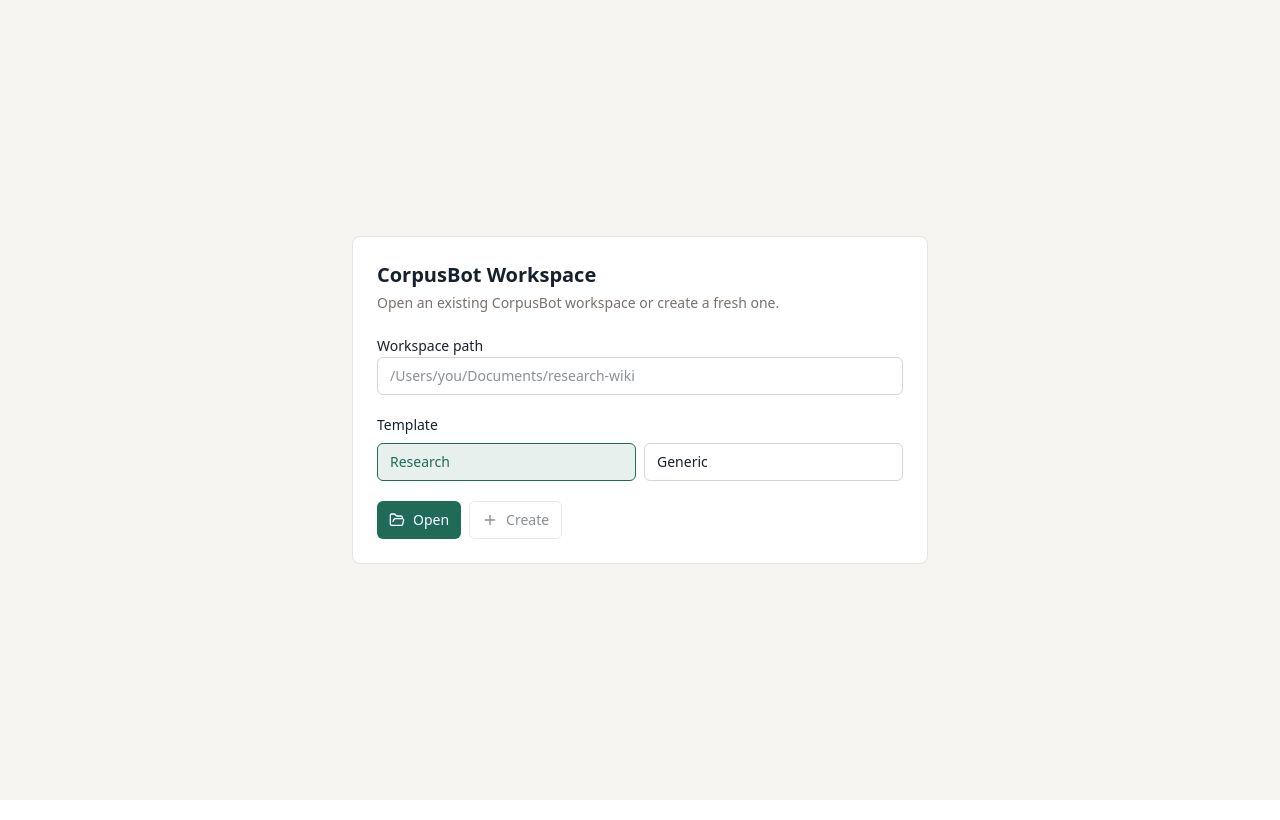
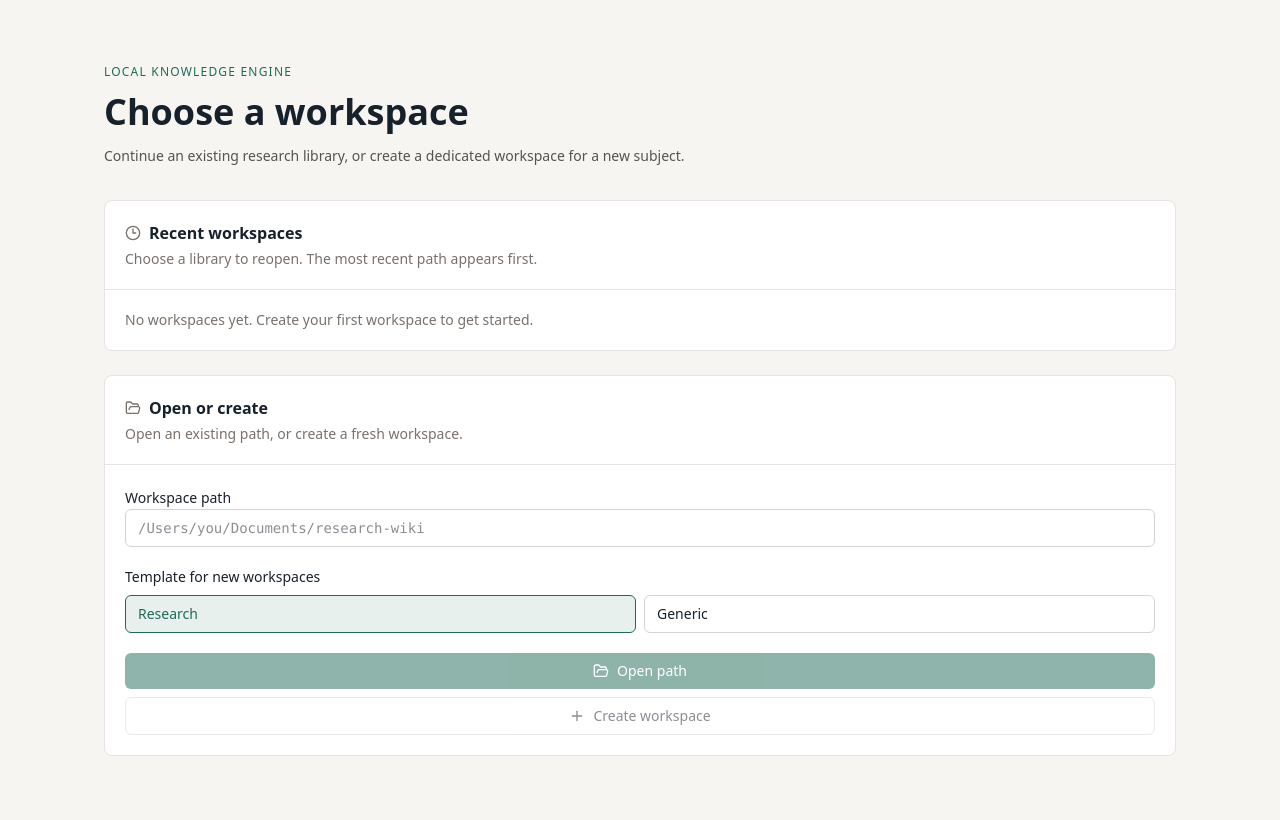
Before and after one commit to chutian0610/CorpusBot, a React (Vite) app: page / in a window 1280 px wide. Built offline with nearby package versions, Linux system fonts and the light colour scheme.

Commit message:
feat: add workspace launcher

```diff
--- a/src/App.tsx
+++ b/src/App.tsx
@@ -357,13 +357,8 @@
   const setActiveView = useWorkspaceStore((state) => state.setActiveView);
   const refresh = useWorkspaceStore((state) => state.refresh);
   const loadHistory = useWorkspaceStore((state) => state.loadHistory);
-  const restoreLastWorkspace = useWorkspaceStore((state) => state.restoreLastWorkspace);
   const returnToWorkspaceSetup = useWorkspaceStore((state) => state.returnToWorkspaceSetup);
   const loading = useWorkspaceStore((state) => state.loading);
-
-  useEffect(() => {
-    void restoreLastWorkspace();
-  }, [restoreLastWorkspace]);
 
   if (!initialized) {
     return <WorkspaceSetup />;
--- a/src/components/WorkspaceSetup.tsx
+++ b/src/components/WorkspaceSetup.tsx
@@ -1,59 +1,164 @@
 import { useState } from 'react';
-import { FolderOpen, Plus } from 'lucide-react';
+import { ArrowRight, Clock3, FolderOpen, Plus } from 'lucide-react';
 import { useWorkspaceStore } from '../store/useWorkspaceStore';
 import type { TemplateId } from '../types';
 
 export function WorkspaceSetup() {
   const root = useWorkspaceStore((state) => state.root);
   const recentWorkspaces = useWorkspaceStore((state) => state.recentWorkspaces);
-  const [selectedRoot, setSelectedRoot] = useState(root);
+  const [newRoot, setNewRoot] = useState('');
   const [template, setTemplate] = useState<TemplateId>('research');
   const initialize = useWorkspaceStore((state) => state.initialize);
   const open = useWorkspaceStore((state) => state.open);
   const loading = useWorkspaceStore((state) => state.loading);
   const error = useWorkspaceStore((state) => state.error);
 
+  const lastWorkspace = recentWorkspaces[0] ?? root;
+  const earlierWorkspaces = recentWorkspaces.filter((workspace) => workspace !== lastWorkspace);
+
   return (
-    <div className="flex min-h-screen items-center justify-center bg-paper p-6 text-ink">
-      <form
-        className="w-full max-w-xl space-y-5 rounded-lg border border-stone-200 bg-white p-6"
-        onSubmit={(event) => {
-          event.preventDefault();
-          if (selectedRoot.trim()) void open(selectedRoot.trim());
-        }}
-      >
-        <div>
-          <h1 className="text-xl font-semibold">CorpusBot Workspace</h1>
-          <p className="mt-1 text-sm text-stone-500">
-            Open an existing CorpusBot workspace or create a fresh one.
+    <div className="min-h-screen bg-paper text-ink">
+      <div className="mx-auto w-full max-w-6xl px-6 py-10 lg:px-10 lg:py-16">
+        <header className="max-w-3xl">
+          <p className="text-xs font-medium tracking-widest text-moss uppercase">
+            Local knowledge engine
           </p>
-        </div>
+          <h1 className="mt-3 text-3xl font-semibold lg:text-4xl">Choose a workspace</h1>
+          <p className="mt-3 max-w-2xl text-sm leading-6 text-stone-600">
+            Continue an existing research library, or create a dedicated workspace for a new
+            subject.
+          </p>
+        </header>
+
         {error ? (
           <div
             role="alert"
-            className="rounded-md border border-red-200 bg-red-50 p-3 text-sm text-red-700"
+            className="mt-8 rounded-md border border-red-200 bg-red-50 p-3 text-sm text-red-700"
           >
             {error}
           </div>
         ) : null}
+
+        <div className="mt-8 grid items-start gap-6 lg:grid-cols-[minmax(0, 1fr)_400px]">
+          <section
+            aria-labelledby="recent-workspaces-heading"
+            className="order-2 rounded-lg border border-stone-200 bg-white lg:order-1"
+          >
+            <div className="border-b border-stone-200 p-5">
+              <h2
+                id="recent-workspaces-heading"
+                className="flex items-center gap-2 text-base font-semibold"
+              >
+                <Clock3 className="size-4 text-stone-500" />
+                Recent workspaces
+              </h2>
+              <p className="mt-1 text-sm text-stone-500">
+                Choose a library to reopen. The most recent path appears first.
+              </p>
+            </div>
+
+            {lastWorkspace ? (
+              <div className="p-5">
+                <div className="flex flex-col gap-3 rounded-md border border-moss/20 bg-moss/5 p-4 sm:flex-row sm:items-center sm:justify-between">
+                  <div className="min-w-0">
+                    <p className="text-xs font-medium text-moss uppercase">Last opened</p>
+                    <p className="mt-1 truncate font-mono text-sm" title={lastWorkspace}>
+                      {lastWorkspace}
+                    </p>
+                  </div>
+                  <button
+                    type="button"
+                    disabled={loading}
+                    onClick={() => void open(lastWorkspace)}
+                    className="inline-flex shrink-0 items-center justify-center gap-2 rounded-md bg-moss px-3 py-2 text-sm font-medium text-white disabled:opacity-50"
+                  >
+                    Open
+                    <ArrowRight className="size-4" />
+                  </button>
+                </div>
+
+                {earlierWorkspaces.length > 0 ? (
+                  <ul className="mt-5 divide-y divide-stone-200">
+                    {earlierWorkspaces.map((workspace, index) => (
+                      <li key={workspace}>
+                        <button
+                          type="button"
+                          disabled={loading}
+                          onClick={() => void open(workspace)}
+                          className="flex w-full items-center gap-4 py-3 text-left hover:bg-stone-50 disabled:opacity-50"
+                        >
+                          <span className="w-6 font-mono text-xs text-stone-400">
+                            {String(index + 1).padStart(2, '0')}
+                          </span>
+                          <span className="min-w-0 flex-1">
+                            <span className="block truncate font-mono text-sm">{workspace}</span>
+                            <span className="mt-1 block text-xs text-stone-500">
+                              Open this workspace
+                            </span>
+                          </span>
+                          <ArrowRight className="size-4 shrink-0 text-stone-400" />
+                        </button>
+                      </li>
+                    ))}
+                  </ul>
+                ) : (
+                  <p className="mt-4 text-sm text-stone-500">No earlier workspaces.</p>
+                )}
+              </div>
+            ) : (
+              <div className="p-5">
+                <p className="text-sm text-stone-500">
+                  No workspaces yet. Create your first workspace to get started.
+                </p>
+              </div>
+            )}
+          </section>
+
+          <section
+            aria-labelledby="new-workspace-heading"
+            className="order-1 rounded-lg border border-stone-200 bg-white lg:order-2"
+          >
+            <div className="border-b border-stone-200 p-5">
+              <h2
+                id="new-workspace-heading"
+                className="flex items-center gap-2 text-base font-semibold"
+              >
+                <FolderOpen className="size-4 text-stone-500" />
+                Open or create
+              </h2>
+              <p className="mt-1 text-sm text-stone-500">
+                Open an existing path, or create a fresh workspace.
+              </p>
+            </div>
+
+            <form
+              className="space-y-5 p-5"
+              onSubmit={(event) => {
+                event.preventDefault();
+                if (newRoot.trim()) void open(newRoot.trim());
+              }}
+            >
               <label className="block space-y-2">
                 <span className="text-sm font-medium">Workspace path</span>
                 <input
-            value={selectedRoot}
-            onChange={(event) => setSelectedRoot(event.target.value)}
+                  value={newRoot}
+                  onChange={(event) => setNewRoot(event.target.value)}
                   placeholder="/Users/you/Documents/research-wiki"
-            className="w-full rounded-md border border-stone-300 px-3 py-2 text-sm"
+                  className="w-full rounded-md border border-stone-300 px-3 py-2 font-mono text-sm"
                   required
                 />
               </label>
+
               <fieldset className="space-y-2">
-          <legend className="text-sm font-medium">Template</legend>
+                <legend className="text-sm font-medium">Template for new workspaces</legend>
                 <div className="grid grid-cols-2 gap-2">
                   {(['research', 'generic'] as TemplateId[]).map((option) => (
                     <label
                       key={option}
                       className={`cursor-pointer rounded-md border px-3 py-2 text-sm capitalize ${
-                  template === option ? 'border-moss bg-moss/10 text-moss' : 'border-stone-300'
+                        template === option
+                          ? 'border-moss bg-moss/10 text-moss'
+                          : 'border-stone-300'
                       }`}
                     >
                       <input
@@ -69,48 +174,32 @@
                   ))}
                 </div>
               </fieldset>
-        <div className="flex gap-2">
+
+              <div className="flex flex-col gap-2">
                 <button
                   type="submit"
-            disabled={loading}
-            className="inline-flex items-center gap-2 rounded-md bg-moss px-3 py-2 text-sm font-medium text-white disabled:opacity-50"
+                  disabled={loading || !newRoot.trim()}
+                  className="inline-flex items-center justify-center gap-2 rounded-md bg-moss px-3 py-2 text-sm font-medium text-white disabled:opacity-50"
                 >
                   <FolderOpen className="size-4" />
-            Open
+                  Open path
                 </button>
                 <button
                   type="button"
-            disabled={loading || !root.trim()}
+                  disabled={loading || !newRoot.trim()}
                   onClick={() => {
-              if (root.trim()) void initialize(root.trim(), template);
+                    if (newRoot.trim()) void initialize(newRoot.trim(), template);
                   }}
-            className="inline-flex items-center gap-2 rounded-md border border-stone-300 px-3 py-2 text-sm font-medium disabled:opacity-50"
+                  className="inline-flex items-center justify-center gap-2 rounded-md border border-stone-300 px-3 py-2 text-sm font-medium disabled:opacity-50"
                 >
                   <Plus className="size-4" />
-            Create
+                  Create workspace
                 </button>
               </div>
-        {recentWorkspaces.length > 0 ? (
-          <div className="space-y-2">
-            <p className="text-sm font-medium">Recent workspaces</p>
-            <ul className="space-y-1">
-              {recentWorkspaces.map((recentRoot) => (
-                <li key={recentRoot}>
-                  <button
-                    type="button"
-                    disabled={loading}
-                    className="w-full truncate rounded-md border border-stone-200 px-3 py-2 text-left text-sm hover:bg-stone-100 disabled:opacity-50"
-                    title={recentRoot}
-                    onClick={() => void open(recentRoot)}
-                  >
-                    {recentRoot}
-                  </button>
-                </li>
-              ))}
-            </ul>
+            </form>
+          </section>
         </div>
-        ) : null}
-      </form>
+      </div>
     </div>
   );
 }
--- a/src/store/useWorkspaceStore.ts
+++ b/src/store/useWorkspaceStore.ts
@@ -66,7 +66,6 @@
   root: string;
   recentWorkspaces: string[];
   initialized: boolean;
-  lastWorkspaceRestored: boolean;
   loading: boolean;
   busyMessage: string;
   error?: string;
@@ -91,7 +90,6 @@
   updateSettingsForm: (settings: Partial<SettingsInput>) => void;
   initialize: (root: string, template: TemplateId) => Promise<void>;
   open: (root: string) => Promise<void>;
-  restoreLastWorkspace: () => Promise<void>;
   returnToWorkspaceSetup: () => void;
   refresh: () => Promise<void>;
   selectPage: (path: string) => Promise<void>;
@@ -110,7 +108,6 @@
   root: readLastWorkspace(),
   recentWorkspaces: readRecentWorkspaces(),
   initialized: false,
-  lastWorkspaceRestored: false,
   loading: false,
   busyMessage: '',
   error: undefined,
@@ -162,15 +159,6 @@
         set({ loading: false });
       }
     }),
-
-  restoreLastWorkspace: async () => {
-    if (get().lastWorkspaceRestored || get().initialized || get().loading) return;
-    const root = readLastWorkspace();
-    if (!root) return;
-
-    set({ lastWorkspaceRestored: true });
-    await get().open(root);
-  },
 
   returnToWorkspaceSetup: () => {
     workspaceOperationId += 1;
```
Also changed, not shown: 1 other file (tests, documents, lock files or other folders). Lines whose indentation alone changed are shown as unchanged.
